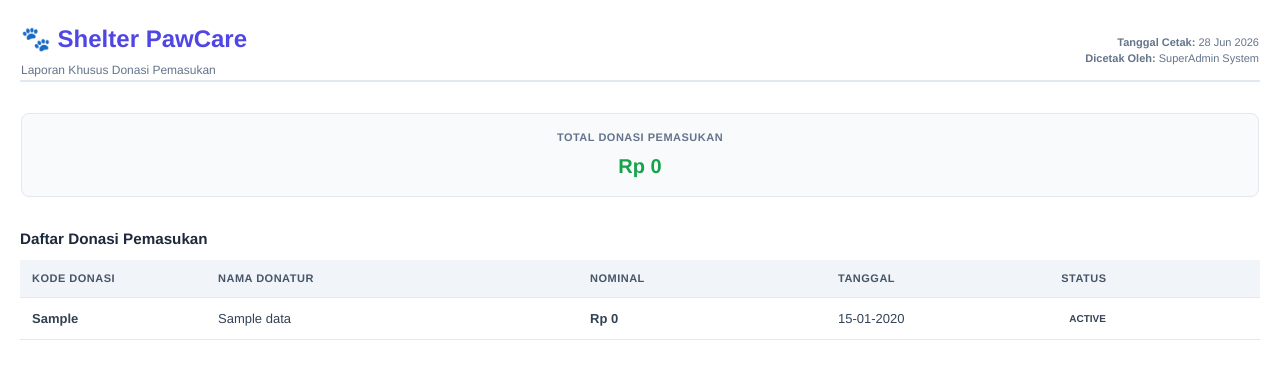
After one commit to yogadhananjaya/PAW_CARE-APP, a PHP site: template views/Reports/laporan_donasi_pemasukan.php in a window 1280 px wide. The commit adds this page. Shown: the top 379 px of the page. Run offline with PHP 8.4, Linux system fonts and the light colour scheme; the template is opened without the code that fills it: most values are stand-ins (such as "Sample title", 1, 10 or a date in 2020).

Commit message:
Menghilangkan "Halaman Utama" dan Menambahkan Laporan

```diff
--- /dev/null
+++ b/views/Reports/laporan_donasi_pemasukan.php
@@ -0,0 +1,173 @@
+<?php
+$total_pemasukan = 0;
+$jumlah_transaksi = count($data);
+
+foreach ($data as $d) {
+    if ($d['status_konfirmasi'] === 'Dikonfirmasi') {
+        $total_pemasukan += $d['nominal'];
+    }
+}
+?>
+<!DOCTYPE html>
+<html lang="id">
+<head>
+    <meta charset="UTF-8">
+    <title>Laporan Donasi Pemasukan PawCare</title>
+    <style>
+        body {
+            font-family: 'Helvetica Neue', Helvetica, Arial, sans-serif;
+            color: #334155;
+            margin: 20px;
+            font-size: 13px;
+            line-height: 1.5;
+        }
+        .header-table {
+            width: 100%;
+            border-collapse: collapse;
+            margin-bottom: 30px;
+            border-bottom: 2px solid #e2e8f0;
+            padding-bottom: 15px;
+        }
+        .header-title {
+            font-size: 24px;
+            font-weight: bold;
+            color: #4f46e5;
+            margin: 0;
+        }
+        .header-subtitle {
+            font-size: 12px;
+            color: #64748b;
+            margin-top: 4px;
+        }
+        .header-meta {
+            text-align: right;
+            font-size: 11px;
+            color: #64748b;
+        }
+        .summary-box-table {
+            width: 100%;
+            border-collapse: collapse;
+            margin-bottom: 30px;
+        }
+        .summary-card {
+            background: #f8fafc;
+            border: 1px solid #e2e8f0;
+            border-radius: 8px;
+            padding: 15px;
+            text-align: center;
+        }
+        .summary-label {
+            font-size: 11px;
+            font-weight: bold;
+            color: #64748b;
+            text-transform: uppercase;
+            letter-spacing: 0.5px;
+            margin-bottom: 5px;
+        }
+        .summary-value {
+            font-size: 16px;
+            font-weight: bold;
+            color: #0f172a;
+        }
+        .report-table {
+            width: 100%;
+            border-collapse: collapse;
+            margin-top: 10px;
+        }
+        .report-table th, .report-table td {
+            padding: 10px 12px;
+            text-align: left;
+            border-bottom: 1px solid #e2e8f0;
+        }
+        .report-table th {
+            background-color: #f1f5f9;
+            color: #475569;
+            font-weight: bold;
+            text-transform: uppercase;
+            font-size: 11px;
+            letter-spacing: 0.5px;
+        }
+        .report-table tr:nth-child(even) td {
+            background-color: #f8fafc;
+        }
+        .badge {
+            display: inline-block;
+            padding: 3px 8px;
+            border-radius: 12px;
+            font-size: 10px;
+            font-weight: bold;
+            text-transform: uppercase;
+        }
+        .badge-dikonfirmasi { background-color: #dcfce7; color: #15803d; }
+        .badge-menunggu { background-color: #fef3c7; color: #d97706; }
+        .badge-ditolak { background-color: #fee2e2; color: #b91c1c; }
+
+        .badge-pemasukan { background-color: #e0f2fe; color: #0369a1; }
+        .badge-pengeluaran { background-color: #ffedd5; color: #c2410c; }
+    </style>
+</head>
+<body>
+
+    <!-- Header Instansi -->
+    <table class="header-table">
+        <tr>
+            <td>
+                <div class="header-title">🐾 Shelter PawCare</div>
+                <div class="header-subtitle">Laporan Khusus Donasi Pemasukan</div>
+            </td>
+            <td class="header-meta">
+                <strong>Tanggal Cetak:</strong> <?= date('d M Y') ?><br>
+                <strong>Dicetak Oleh:</strong> SuperAdmin System
+            </td>
+        </tr>
+    </table>
+
+    <!-- Ringkasan Keuangan -->
+    <table class="summary-box-table">
+        <tr>
+            <td style="width: 100%;">
+                <div class="summary-card">
+                    <div class="summary-label">Total Donasi Pemasukan</div>
+                    <div class="summary-value" style="color: #16a34a; font-size: 20px;">Rp <?= number_format($total_pemasukan, 0, ',', '.') ?></div>
+                </div>
+            </td>
+        </tr>
+    </table>
+
+    <!-- Tabel Data Transaksi -->
+    <h3 style="margin-bottom: 10px; color: #1e293b;">Daftar Donasi Pemasukan</h3>
+    <table class="report-table">
+        <thead>
+            <tr>
+                <th style="width: 15%;">Kode Donasi</th>
+                <th style="width: 30%;">Nama Donatur</th>
+                <th style="width: 20%;">Nominal</th>
+                <th style="width: 18%;">Tanggal</th>
+                <th style="width: 17%;">Status</th>
+            </tr>
+        </thead>
+        <tbody>
+            <?php if (empty($data)): ?>
+                <tr>
+                    <td colspan="5" style="text-align: center; color: #94a3b8;">Belum ada data transaksi donasi pemasukan.</td>
+                </tr>
+            <?php else: ?>
+                <?php foreach($data as $d): ?>
+                <tr>
+                    <td><strong><?= htmlspecialchars($d['kode_donasi'] ?? '—') ?></strong></td>
+                    <td><?= htmlspecialchars($d['nama_donatur']) ?></td>
+                    <td><strong>Rp <?= number_format($d['nominal'], 0, ',', '.') ?></strong></td>
+                    <td><?= date('d-m-Y', strtotime($d['tanggal'])) ?></td>
+                    <td>
+                        <span class="badge badge-<?= strtolower($d['status_konfirmasi']) ?>">
+                            <?= htmlspecialchars($d['status_konfirmasi']) ?>
+                        </span>
+                    </td>
+                </tr>
+                <?php endforeach; ?>
+            <?php endif; ?>
+        </tbody>
+    </table>
+
+</body>
+</html>
--- a/views/user/dashboard_superadmin.php
+++ b/views/user/dashboard_superadmin.php
@@ -216,8 +216,11 @@ $notif_karantina = $stmt_notif_karantina->fetchAll();
             <a href="index.php?page=pengadopsi" class="quick-action-btn">
                 Verifikasi Adopter Baru
             </a>
+            <a href="index.php?page=report_donasi_pemasukan" target="_blank" class="quick-action-btn danger">
+                Laporan Donasi Pemasukan (PDF)
+            </a>
             <a href="index.php?page=report_donasi" target="_blank" class="quick-action-btn danger">
-                Unduh Laporan PDF
+                Laporan Pemasukan & Pengeluaran (PDF)
             </a>
         </div>
     </div>
```
Also changed, not shown: app/controllers/ReportController.php (+13 -0 lines), index.php (+8 -0 lines), views/layouts/sidebar_admin.php (+6 -12 lines), views/layouts/sidebar_koordinator.php (+0 -9 lines).
